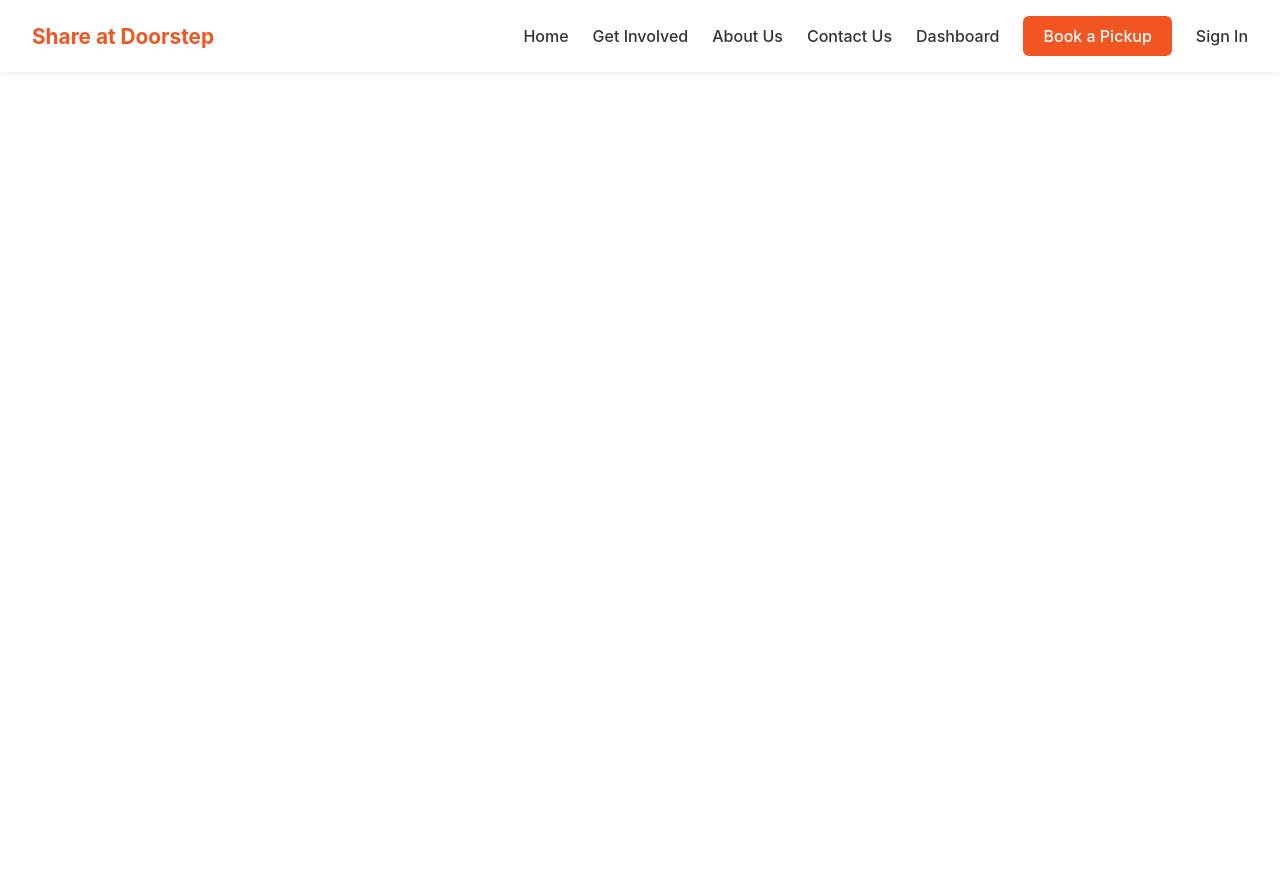
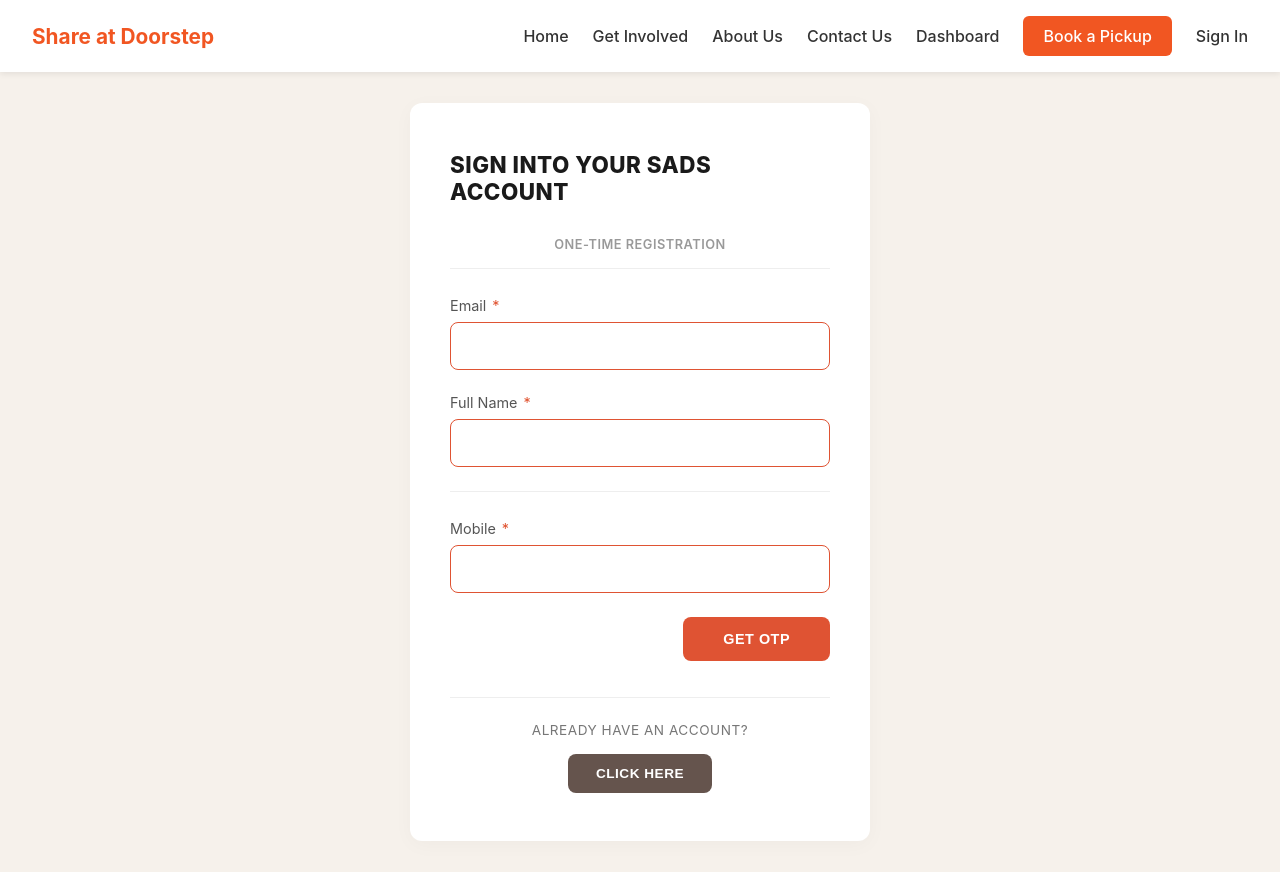
Before and after one commit to Kee06/share-at-doorstep, a React (Create React App) app in the folder client/: page /register in a window 1280 px wide. Before the commit the page ends 800 px from the top, so only its background shows below. Built offline with nearby package versions, Linux system fonts and the light colour scheme.

Commit message:
Add registration page and link it with login page

```diff
--- a/client/src/App.js
+++ b/client/src/App.js
@@ -6,6 +6,7 @@ import OurStory from "./pages/OurStory";
 import HowWeWork from "./pages/HowWeWork";
 import FAQs from "./pages/FAQs";
 import Login from "./pages/Login";
+import Register from "./pages/Register";
 import "./App.css";
 
 function App() {
@@ -19,6 +20,7 @@ function App() {
         <Route path="/how-we-work" element={<HowWeWork />} />
         <Route path="/faqs" element={<FAQs />} />
         <Route path="/login" element={<Login />} />
+        <Route path="/register" element={<Register />} />
       </Routes>
     </Router>
   );
--- a/client/src/pages/Login.css
+++ b/client/src/pages/Login.css
@@ -177,3 +177,17 @@
 .forgot-link:hover {
   text-decoration: underline;
 }
+
+.secondary-btn-link {
+  text-decoration: none;
+  display: inline-block;
+}
+
+.one-time-label {
+  text-align: center;
+  color: #999;
+  font-size: 0.8rem;
+  font-weight: 600;
+  letter-spacing: 0.5px;
+  margin-bottom: 16px;
+}
--- a/client/src/pages/Login.js
+++ b/client/src/pages/Login.js
@@ -1,4 +1,5 @@
 import { useState } from "react";
+import { Link } from "react-router-dom";
 import "./Login.css";
 
 function Login() {
@@ -89,9 +90,11 @@ function Login() {
         {status && <p className="login-status">{status}</p>}
 
         <div className="first-time">
-          <hr />
-          <p>FIRST TIME USER?</p>
-          <button className="secondary-btn">CLICK HERE</button>
+        <hr />
+        <p>FIRST TIME USER?</p>
+        <Link to="/register" className="secondary-btn-link">
+            <button className="secondary-btn">CLICK HERE</button>
+        </Link>
         </div>
       </div>
     </div>
--- /dev/null
+++ b/client/src/pages/Register.js
@@ -0,0 +1,78 @@
+import { useState } from "react";
+import { Link } from "react-router-dom";
+import "./Login.css"; // reuse the same styling
+
+function Register() {
+  const [email, setEmail] = useState("");
+  const [fullName, setFullName] = useState("");
+  const [mobile, setMobile] = useState("");
+  const [status, setStatus] = useState("");
+
+  const handleGetOtp = (e) => {
+    e.preventDefault();
+    setStatus("OTP sent (not yet connected to backend)");
+    // TODO: connect to POST /api/auth/register once backend exists
+  };
+
+  return (
+    <div className="login-page">
+      <div className="login-card">
+        <h1>Sign into your SADS account</h1>
+
+        <p className="one-time-label">ONE-TIME REGISTRATION</p>
+        <hr />
+
+        <form onSubmit={handleGetOtp}>
+          <label>
+            Email <span className="required">*</span>
+          </label>
+          <input
+            type="email"
+            value={email}
+            onChange={(e) => setEmail(e.target.value)}
+            required
+          />
+
+          <label>
+            Full Name <span className="required">*</span>
+          </label>
+          <input
+            type="text"
+            value={fullName}
+            onChange={(e) => setFullName(e.target.value)}
+            required
+          />
+
+          <hr />
+
+          <label>
+            Mobile <span className="required">*</span>
+          </label>
+          <input
+            type="tel"
+            value={mobile}
+            onChange={(e) => setMobile(e.target.value)}
+            required
+          />
+
+          <div className="submit-row">
+            <button type="submit" className="primary-btn submit-btn">
+              GET OTP
+            </button>
+          </div>
+        </form>
+
+        {status && <p className="login-status">{status}</p>}
+
+        <div className="first-time">
+          <p>ALREADY HAVE AN ACCOUNT?</p>
+          <Link to="/login" className="secondary-btn-link">
+            <button className="secondary-btn">CLICK HERE</button>
+          </Link>
+        </div>
+      </div>
+    </div>
+  );
+}
+
+export default Register;
```
